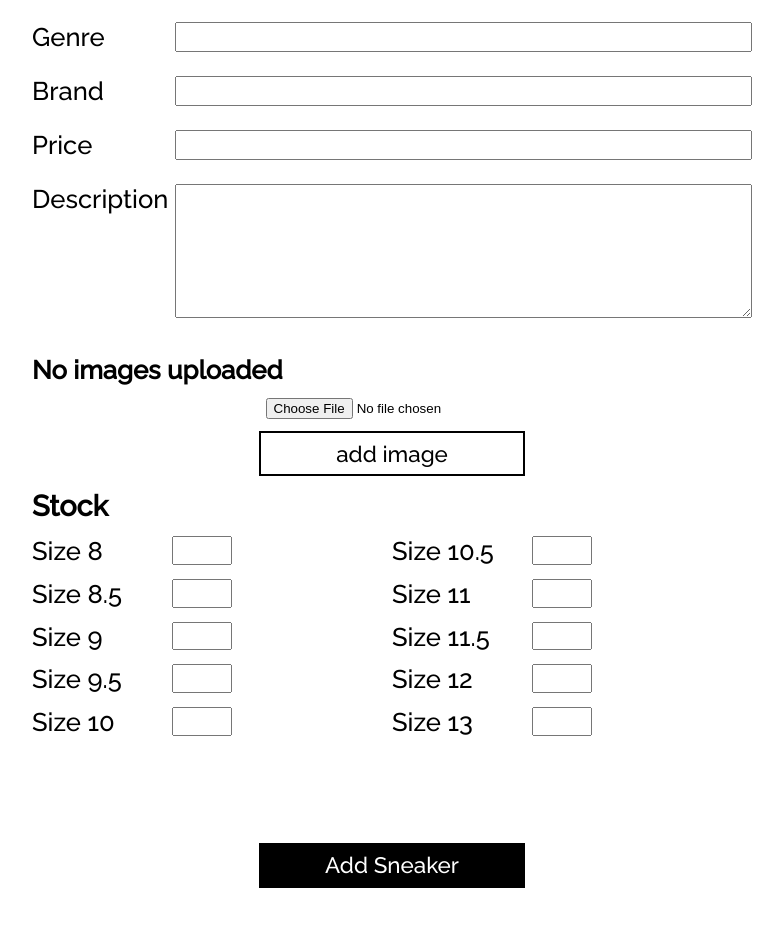
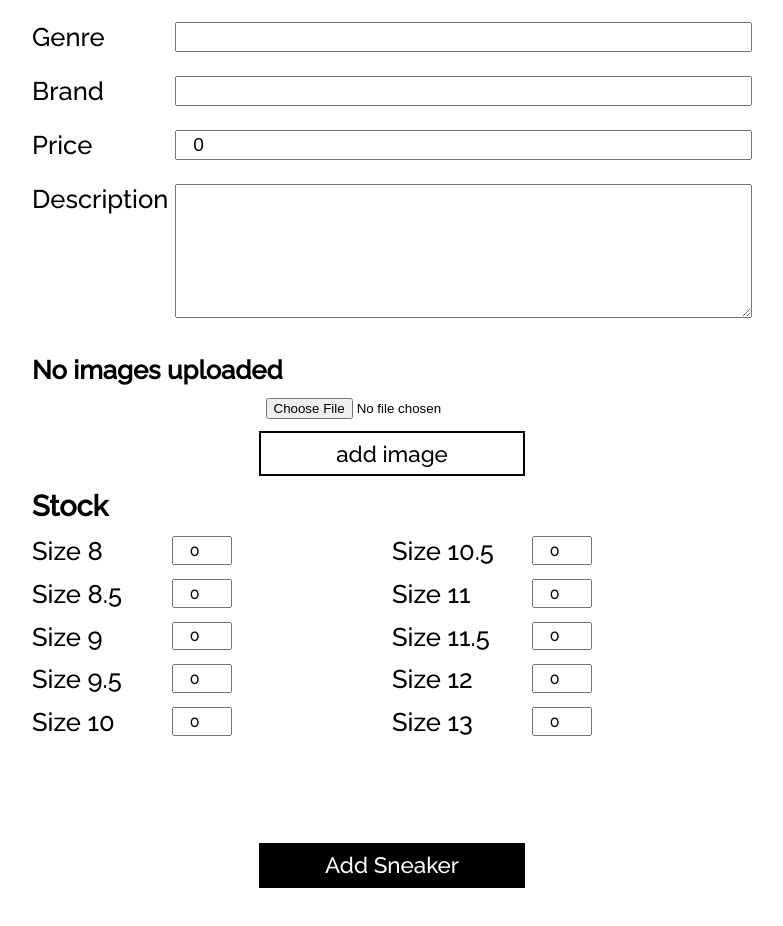
Before and after one commit to FranciscoMansilla/sneaker-client, a React (Create React App) app: page /new/sneaker in a window 1280 px wide. Shown: the part 340-1266 px from the top of the page, without its empty margins (248-1031 px from the left). Built offline with nearby package versions, Linux system fonts and the light colour scheme.

Commit message:
refactor /FormCeateSneaker

```diff
--- a/src/components/common/FormCreateSneaker.tsx
+++ b/src/components/common/FormCreateSneaker.tsx
@@ -1,20 +1,23 @@
 import { useState } from "react"
-
+import { useDispatch, useSelector } from "react-redux";
+import { bindActionCreators } from "redux";
+import * as actionCreator from '../../redux/actions/actions';
 
 const FormCreateSneaker = ()=>{
+  const { AddSneaker } = bindActionCreators(actionCreator, useDispatch());
   const url = 'https://api.cloudinary.com/v1_1/dmrxxn0ek/image/upload'
   const [images, setImages]:any = useState([])
   const [stock, setStock] = useState({
-    t8: '',
-    t8_5: '',
-    t9: '',
-    t9_5: '',
-    t10: '',
-    t10_5: '',
-    t11: '',
-    t11_5: '',
-    t12: '',
-    t13: '',
+    t8: 0,
+    t8_5: 0,
+    t9: 0,
+    t9_5: 0,
+    t10: 0,
+    t10_5: 0,
+    t11: 0,
+    t11_5: 0,
+    t12: 0,
+    t13: 0,
   })
   const [form, setForm] = useState({
     name: '',
@@ -22,8 +25,8 @@ const FormCreateSneaker = ()=>{
     price: 0,
     description:'',
     brand: '',
-    img: images,
-    stock: stock,
+    //img: [],
+    //stock: {},
   })
   const uploadImage = async(e:React.ChangeEvent<HTMLInputElement>)=>{
     const file:any = e.target.files
@@ -39,8 +42,10 @@ const FormCreateSneaker = ()=>{
     const resUrl = fileRes.url
     setImages([...images,resUrl])
   }
-  const handleSubmit = ()=>{
-
+  const handleSubmit = (e:React.FormEvent<HTMLFormElement>)=>{
+    e.preventDefault()
+    AddSneaker({...form, stock:stock, img:images})
+    console.log({...form, stock:stock, img:images})
   }
   return(
 
@@ -50,24 +55,23 @@ const FormCreateSneaker = ()=>{
           <h3>New Sneaker</h3>
           <div className="form_camp">
             <label>Name</label>
-            <input type="text" />
+            <input type="text" value={form.name} onChange={(e)=>setForm({...form, name:e.target.value})} />
           </div>
           <div className="form_camp">
             <label>Genre</label>
-            <input type="text" />
+            <input type="text" value={form.genre} onChange={(e)=>setForm({...form, genre:e.target.value})}/>
           </div>
           <div className="form_camp">
             <label>Brand</label>
-            <input type="text" />
+            <input type="text" value={form.brand} onChange={(e)=>setForm({...form, brand:e.target.value})}/>
           </div>
           <div className="form_camp">
             <label>Price</label>
-            <input type="text" />
+            <input type="text" value={form.price} onChange={(e)=>setForm({...form, price:Number(e.target.value)})}/>
           </div>
           <div className="form_camp">
             <label>Description</label>
-            <textarea
-              rows={6} >
+            <textarea value={form.description} onChange={(e)=>setForm({...form, description:e.target.value})} rows={6} >
             </textarea>
           </div>
           <div className="addimg">
@@ -85,50 +89,50 @@ const FormCreateSneaker = ()=>{
             <div className="size_camp">
               <div>
                 <label>Size 8</label>
-                <input type="number" min='0' max='100' />
+                <input type="number" min='0' max='100' value={stock.t8} onChange={(e)=>setStock({...stock, t8:Number(e.target.value)})}/>
               </div>
               <div>
                 <label>Size 8.5</label>
-                <input type="number" min='0' max='100' />
+                <input type="number" min='0' max='100' value={stock.t8_5} onChange={(e)=>setStock({...stock, t8_5:Number(e.target.value)})}/>
               </div>
               <div>
                 <label>Size 9</label>
-                <input type="number" min='0' max='100' />
+                <input type="number" min='0' max='100' value={stock.t9} onChange={(e)=>setStock({...stock, t9:Number(e.target.value)})}/>
               </div>
               <div>
                 <label>Size 9.5</label>
-                <input type="number" min='0' max='100' />
+                <input type="number" min='0' max='100' value={stock.t9_5} onChange={(e)=>setStock({...stock, t9_5:Number(e.target.value)})}/>
               </div>
               <div>
                 <label>Size 10</label>
-                <input type="number" min='0' max='100' />
+                <input type="number" min='0' max='100' value={stock.t10} onChange={(e)=>setStock({...stock, t10:Number(e.target.value)})}/>
               </div>
             </div>
             <div className="size_camp">
               <div>
                 <label>Size 10.5</label>
-                <input type="number" min='0' max='100' />
+                <input type="number" min='0' max='100' value={stock.t10_5} onChange={(e)=>setStock({...stock, t10_5:Number(e.target.value)})}/>
               </div>
               <div>
                 <label>Size 11</label>
-                <input type="number" min='0' max='100' />
+                <input type="number" min='0' max='100' value={stock.t11} onChange={(e)=>setStock({...stock, t11:Number(e.target.value)})}/>
               </div>
               <div>
                 <label>Size 11.5</label>
-                <input type="number" min='0' max='100' />
+                <input type="number" min='0' max='100' value={stock.t11_5} onChange={(e)=>setStock({...stock, t11_5:Number(e.target.value)})}/>
               </div>
               <div>
                 <label>Size 12</label>
-                <input type="number" min='0' max='100' />
+                <input type="number" min='0' max='100' value={stock.t12} onChange={(e)=>setStock({...stock, t12:Number(e.target.value)})}/>
               </div>
               <div>
                 <label>Size 13</label>
-                <input type="number" min='0' max='100' />
+                <input type="number" min='0' max='100' value={stock.t13} onChange={(e)=>setStock({...stock, t13:Number(e.target.value)})}/>
               </div>
             </div>
           </div>
           <div className="add_sneaker">
-            <button type="submit" disabled={true} >Add Sneaker</button>
+            <button type="submit" disabled={false} >Add Sneaker</button>
           </div>
         </div>
       </form>
```
